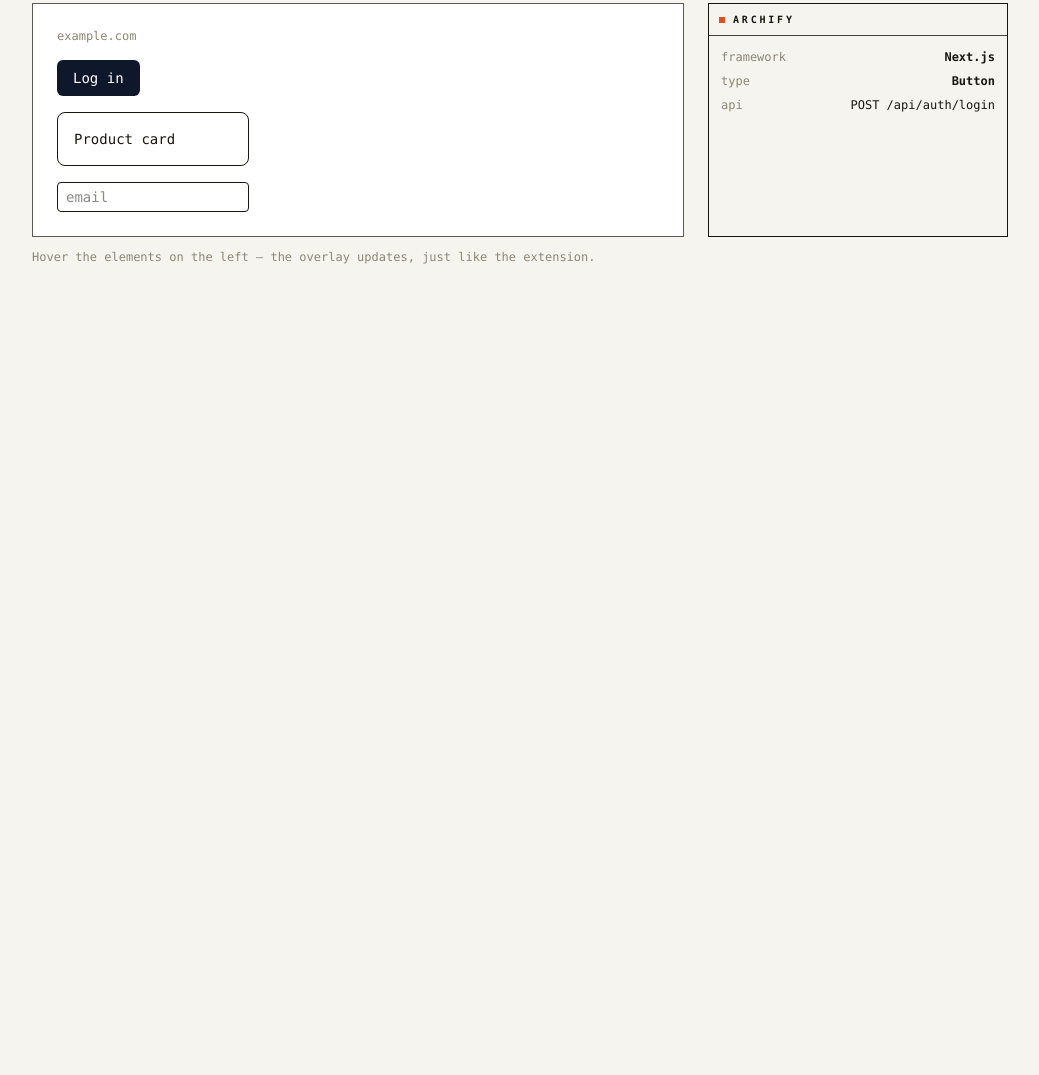
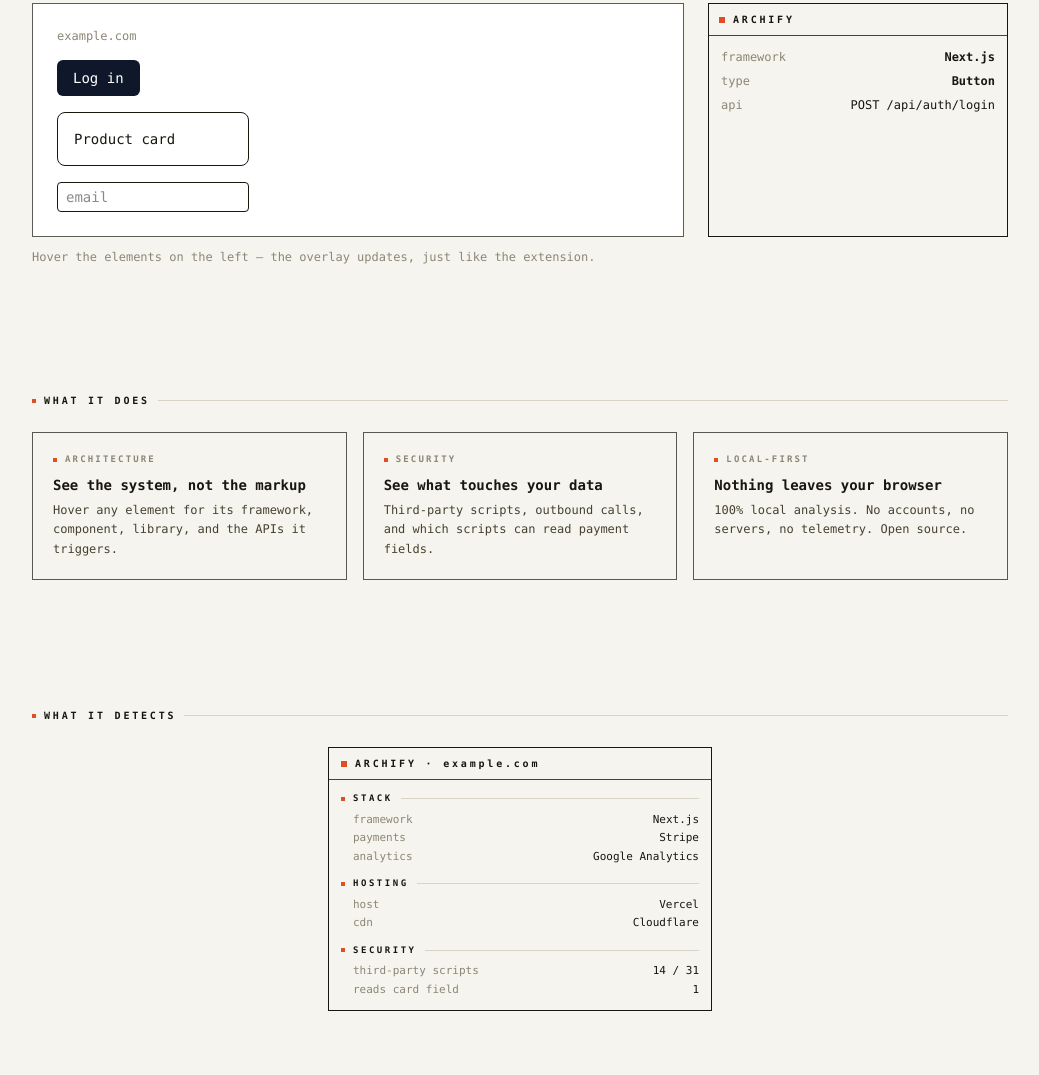
Before and after one commit to Salah-XD/archify, an Astro site in the folder site/: page / in a window 1280 px wide. Shown: the part 611-1686 px from the top of the page, without its empty margins (120-1159 px from the left). Before the commit the page ends 940 px from the top, so only its background shows below. Built offline with nearby package versions, Linux system fonts and the light colour scheme; Astro itself is replaced by a stand-in of ours.

Commit message:
feat(site): feature cards + detect panel

```diff
--- /dev/null
+++ b/site/src/components/DetectPanel.astro
@@ -0,0 +1,29 @@
+---
+const rows = [
+  ['STACK', [['framework', 'Next.js'], ['payments', 'Stripe'], ['analytics', 'Google Analytics']]],
+  ['HOSTING', [['host', 'Vercel'], ['cdn', 'Cloudflare']]],
+  ['SECURITY', [['third-party scripts', '14 / 31'], ['reads card field', '1']]],
+] as const;
+---
+<div class="mx-auto max-w-sm border border-ink bg-paper">
+  <div class="flex items-center gap-2 border-b border-ink/80 px-3 py-2">
+    <span class="h-1.5 w-1.5 bg-redline"></span>
+    <span class="text-[10px] font-semibold tracking-[0.28em]">ARCHIFY · example.com</span>
+  </div>
+  <div class="space-y-3 p-3 text-[11px]">
+    {rows.map(([title, items]) => (
+      <div>
+        <div class="mb-1.5 flex items-center gap-2">
+          <span class="h-1 w-1 bg-redline"></span>
+          <span class="text-[9px] font-semibold tracking-[0.28em] text-ink">{title}</span>
+          <span class="h-px flex-1 bg-line"></span>
+        </div>
+        <div class="space-y-0.5 pl-3">
+          {items.map(([k, v]) => (
+            <div class="flex justify-between"><span class="text-muted">{k}</span><span class="text-ink">{v}</span></div>
+          ))}
+        </div>
+      </div>
+    ))}
+  </div>
+</div>
--- /dev/null
+++ b/site/src/components/FeatureCard.astro
@@ -0,0 +1,12 @@
+---
+interface Props { label: string; title: string; body: string; }
+const { label, title, body } = Astro.props;
+---
+<div class="group border border-ink/70 bg-paper p-5 transition-transform hover:-translate-y-0.5">
+  <div class="mb-2 flex items-center gap-2">
+    <span class="h-1 w-1 bg-redline"></span>
+    <span class="text-[9px] font-semibold tracking-[0.24em] text-muted">{label}</span>
+  </div>
+  <h3 class="text-sm font-semibold">{title}</h3>
+  <p class="mt-1.5 text-[12px] leading-relaxed text-ink-2">{body}</p>
+</div>
--- a/site/src/pages/index.astro
+++ b/site/src/pages/index.astro
@@ -2,8 +2,35 @@
 import Base from '../layouts/Base.astro';
 import Hero from '../components/Hero.astro';
 import LiveDemo from '../components/LiveDemo.svelte';
+import FeatureCard from '../components/FeatureCard.astro';
+import DetectPanel from '../components/DetectPanel.astro';
 ---
 <Base>
   <Hero />
   <LiveDemo client:visible />
+
+  <section class="mx-auto max-w-5xl px-6 py-16">
+    <div class="mb-6 flex items-center gap-2">
+      <span class="h-1 w-1 bg-redline"></span>
+      <span class="text-[10px] font-semibold tracking-[0.28em] text-ink">WHAT IT DOES</span>
+      <span class="h-px flex-1 bg-line"></span>
+    </div>
+    <div class="grid gap-4 md:grid-cols-3">
+      <FeatureCard label="ARCHITECTURE" title="See the system, not the markup"
+        body="Hover any element for its framework, component, library, and the APIs it triggers." />
+      <FeatureCard label="SECURITY" title="See what touches your data"
+        body="Third-party scripts, outbound calls, and which scripts can read payment fields." />
+      <FeatureCard label="LOCAL-FIRST" title="Nothing leaves your browser"
+        body="100% local analysis. No accounts, no servers, no telemetry. Open source." />
+    </div>
+  </section>
+
+  <section class="mx-auto max-w-5xl px-6 py-16">
+    <div class="mb-6 flex items-center gap-2">
+      <span class="h-1 w-1 bg-redline"></span>
+      <span class="text-[10px] font-semibold tracking-[0.28em] text-ink">WHAT IT DETECTS</span>
+      <span class="h-px flex-1 bg-line"></span>
+    </div>
+    <DetectPanel />
+  </section>
 </Base>
```
